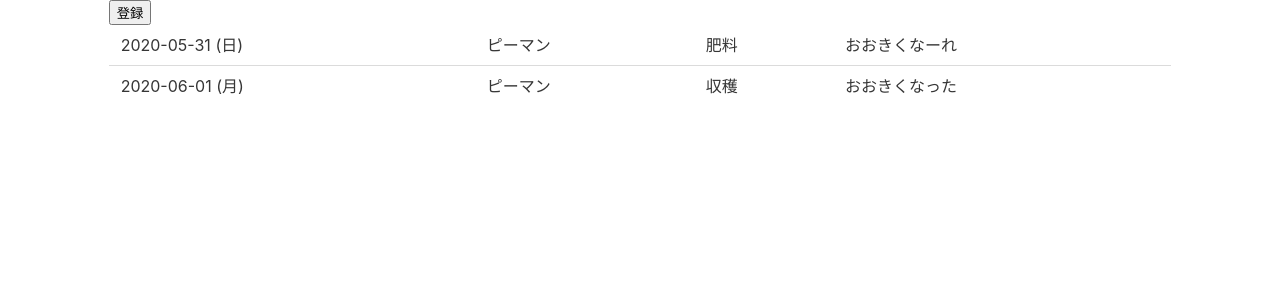
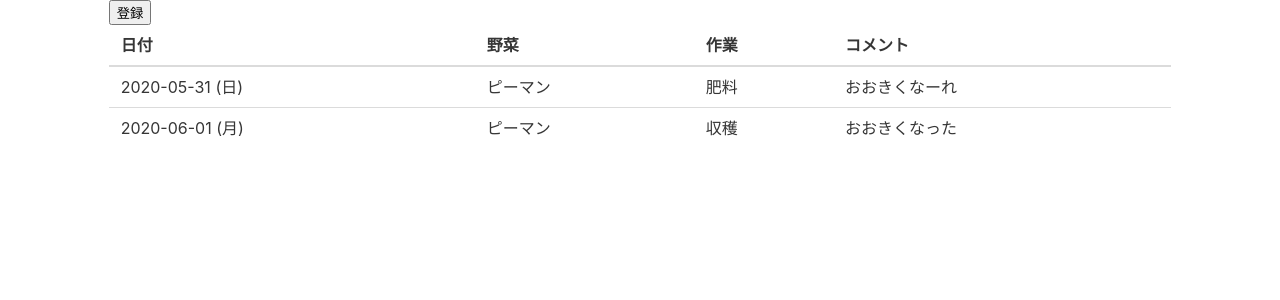
Before and after one commit to kirikiriyamama/oniwa-frontend, a React (Create React App) app: page / in a window 1280 px wide. Shown: the top 300 px of the page. Built offline with nearby package versions, Linux system fonts and the light colour scheme.

Commit message:
Add table header

```diff
--- a/src/ActivityTable.js
+++ b/src/ActivityTable.js
@@ -16,6 +16,14 @@ class ActivityTable extends React.Component {
 
     return (
       <table className='table is-hoverable is-fullwidth'>
+        <thead>
+          <tr>
+            <th>日付</th>
+            <th>野菜</th>
+            <th>作業</th>
+            <th>コメント</th>
+          </tr>
+        </thead>
         <tbody>
           {rows}
         </tbody>
```
